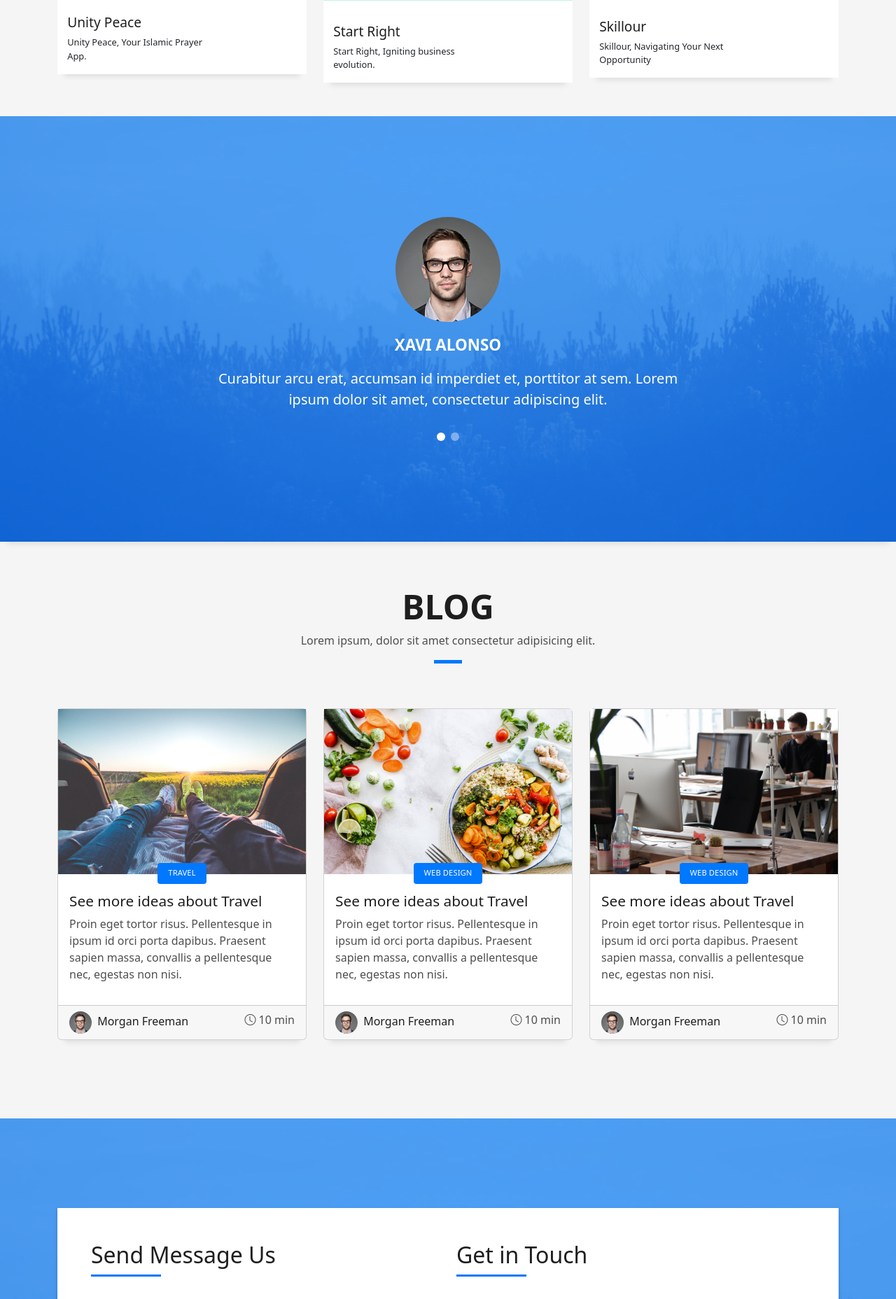
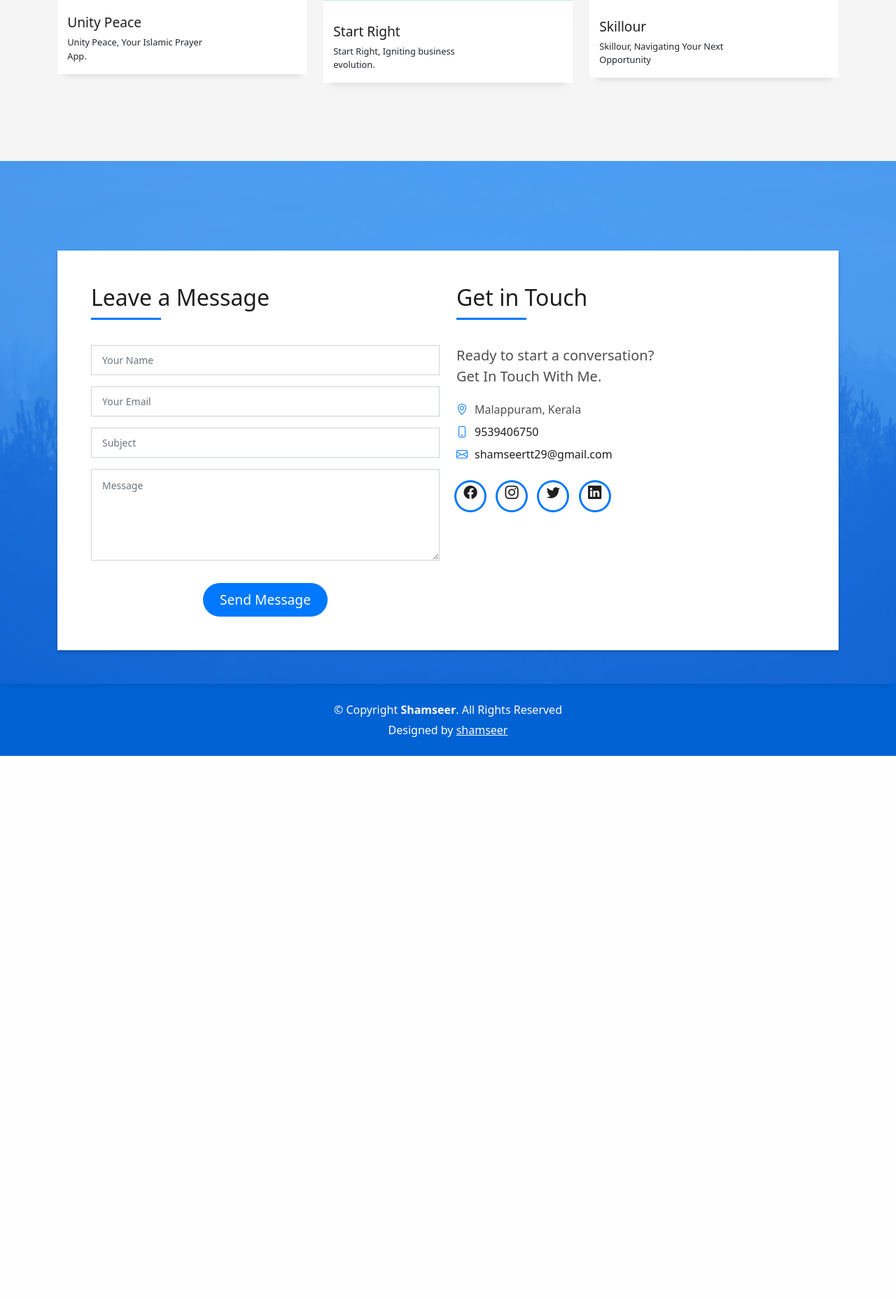
Before and after one commit to shamseer1999/shamseer-portfolio, a CodeIgniter app: page /portfolio/ in a window 1280 px wide. Shown: the part 3464-5320 px from the top of the page at 70% size. After the commit the page ends 4544 px from the top, so only its background shows below. Run offline with CodeIgniter, Linux system fonts and the light colour scheme.

Commit message:
template urls links added

```diff
--- a/application/views/frontend/index.php
+++ b/application/views/frontend/index.php
@@ -36,7 +36,7 @@
   <header id="header" class="fixed-top">
     <div class="container d-flex align-items-center justify-content-between">
 
-      <h1 class="logo"><a href="index.html">SHAMSEER</a></h1>
+      <h1 class="logo"><a href="<?=base_url()?>">SHAMSEER</a></h1>
       <!-- Uncomment below if you prefer to use an image logo -->
       <!-- <a href="index.html" class="logo"><img src="assets/img/logo.png" alt="" class="img-fluid"></a>-->
 
@@ -46,8 +46,8 @@
           <li><a class="nav-link scrollto" href="#about">About</a></li>
           <li><a class="nav-link scrollto" href="#services">Services</a></li>
           <li><a class="nav-link scrollto " href="#work">Work</a></li>
-          <li><a class="nav-link scrollto " href="#blog">Blog</a></li>
-          <li class="dropdown"><a href="#"><span>Drop Down</span> <i class="bi bi-chevron-down"></i></a>
+          <!-- <li><a class="nav-link scrollto " href="#blog">Blog</a></li> -->
+          <!-- <li class="dropdown"><a href="#"><span>Drop Down</span> <i class="bi bi-chevron-down"></i></a>
             <ul>
               <li><a href="#">Drop Down 1</a></li>
               <li class="dropdown"><a href="#"><span>Deep Drop Down</span> <i class="bi bi-chevron-right"></i></a>
@@ -518,7 +518,7 @@
     </section><!-- End Portfolio Section -->
 
     <!-- ======= Testimonials Section ======= -->
-    <div class="testimonials paralax-mf bg-image" style="background-image: url(<?=base_url('assets/img/overlay-bg.jpg')?>)">
+    <!-- <div class="testimonials paralax-mf bg-image" style="background-image: url(<?=base_url('assets/img/overlay-bg.jpg')?>)">
       <div class="overlay-mf"></div>
       <div class="container">
         <div class="row">
@@ -555,21 +555,18 @@
                       </p>
                     </div>
                   </div>
-                </div><!-- End testimonial item -->
+                </div>
               </div>
               <div class="swiper-pagination"></div>
             </div>
-
-            <!-- <div id="testimonial-mf" class="owl-carousel owl-theme">
-
-        </div> -->
           </div>
         </div>
       </div>
-    </div><!-- End Testimonials Section -->
+    </div> -->
+    <!-- End Testimonials Section -->
 
     <!-- ======= Blog Section ======= -->
-    <section id="blog" class="blog-mf sect-pt4 route">
+    <!-- <section id="blog" class="blog-mf sect-pt4 route">
       <div class="container">
         <div class="row">
           <div class="col-sm-12">
@@ -680,7 +677,8 @@
           </div>
         </div>
       </div>
-    </section><!-- End Blog Section -->
+    </section> -->
+    <!-- End Blog Section -->
 
     <!-- ======= Contact Section ======= -->
     <section id="contact" class="paralax-mf footer-paralax bg-image sect-mt4 route" style="background-image: url(<?=base_url('assets/img/overlay-bg.jpg')?>)">
@@ -694,7 +692,7 @@
                   <div class="col-md-6">
                     <div class="title-box-2">
                       <h5 class="title-left">
-                        Send Message Us
+                        Leave a Message
                       </h5>
                     </div>
                     <div>
@@ -740,23 +738,21 @@
                     </div>
                     <div class="more-info">
                       <p class="lead">
-                        Lorem ipsum dolor sit amet consectetur adipisicing elit. Facilis dolorum dolorem soluta quidem
-                        expedita aperiam aliquid at.
-                        Totam magni ipsum suscipit amet? Autem nemo esse laboriosam ratione nobis
-                        mollitia inventore?
+                      Ready to start a conversation? <br> Get In Touch With Me.
+
                       </p>
                       <ul class="list-ico">
-                        <li><span class="bi bi-geo-alt"></span> 329 WASHINGTON ST BOSTON, MA 02108</li>
-                        <li><span class="bi bi-phone"></span> (617) 557-0089</li>
-                        <li><span class="bi bi-envelope"></span> contact@example.com</li>
+                        <li><span class="bi bi-geo-alt"></span>Malappuram, Kerala</li>
+                        <li><span class="bi bi-phone"></span><a href="tel:9539406750">9539406750</a></li>
+                        <li><span class="bi bi-envelope"></span><a href="mailto:shamseertt29@gmail.com">shamseertt29@gmail.com</a></li>
                       </ul>
                     </div>
                     <div class="socials">
                       <ul>
-                        <li><a href=""><span class="ico-circle"><i class="bi bi-facebook"></i></span></a></li>
-                        <li><a href=""><span class="ico-circle"><i class="bi bi-instagram"></i></span></a></li>
-                        <li><a href=""><span class="ico-circle"><i class="bi bi-twitter"></i></span></a></li>
-                        <li><a href=""><span class="ico-circle"><i class="bi bi-linkedin"></i></span></a></li>
+                        <li><a href="https://m.facebook.com/profile.php/?id=100010511524675&name=xhp_nt__fb__action__open_user" target="_blank"><span class="ico-circle"><i class="bi bi-facebook"></i></span></a></li>
+                        <li><a href="https://www.instagram.com/___p__a__b__l__o__/" target="_blank"><span class="ico-circle" ><i class="bi bi-instagram"></i></span></a></li>
+                        <li><a href="https://twitter.com/shamseertt29" target="_blank"><span class="ico-circle" ><i class="bi bi-twitter"></i></span></a></li>
+                        <li><a href="https://www.linkedin.com/in/shamseer-tt-1320a51a9/" target="_blank"><span class="ico-circle"><i class="bi bi-linkedin"></i></span></a></li>
                       </ul>
                     </div>
                   </div>
@@ -776,7 +772,7 @@
       <div class="row">
         <div class="col-sm-12">
           <div class="copyright-box">
-            <p class="copyright">&copy; Copyright <strong>DevFolio</strong>. All Rights Reserved</p>
+            <p class="copyright">&copy; Copyright <strong>Shamseer</strong>. All Rights Reserved</p>
             <div class="credits">
               <!--
               All the links in the footer should remain intact.
@@ -784,7 +780,7 @@
               Licensing information: https://bootstrapmade.com/license/
               Purchase the pro version with working PHP/AJAX contact form: https://bootstrapmade.com/buy/?theme=DevFolio
             -->
-              Designed by <a href="https://bootstrapmade.com/">BootstrapMade</a>
+              Designed by <a href="<?=base_url()?>"><u>shamseer</u></a>
             </div>
           </div>
         </div>
```
Also changed, not shown: other parts of application/views/frontend/index.php (+14 -14 lines).
